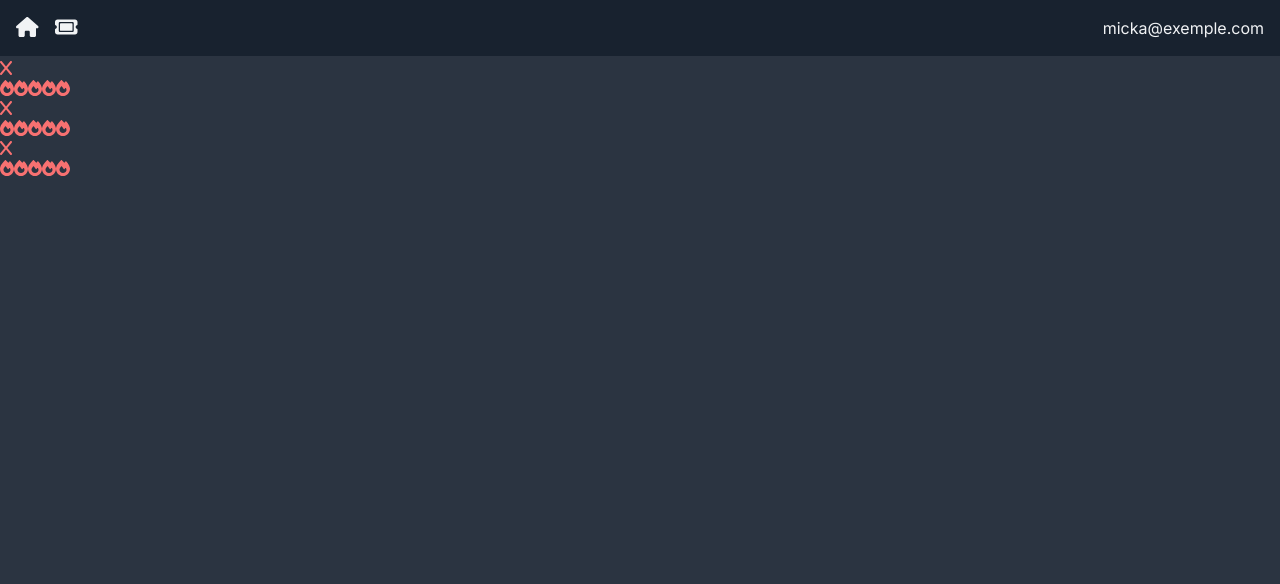
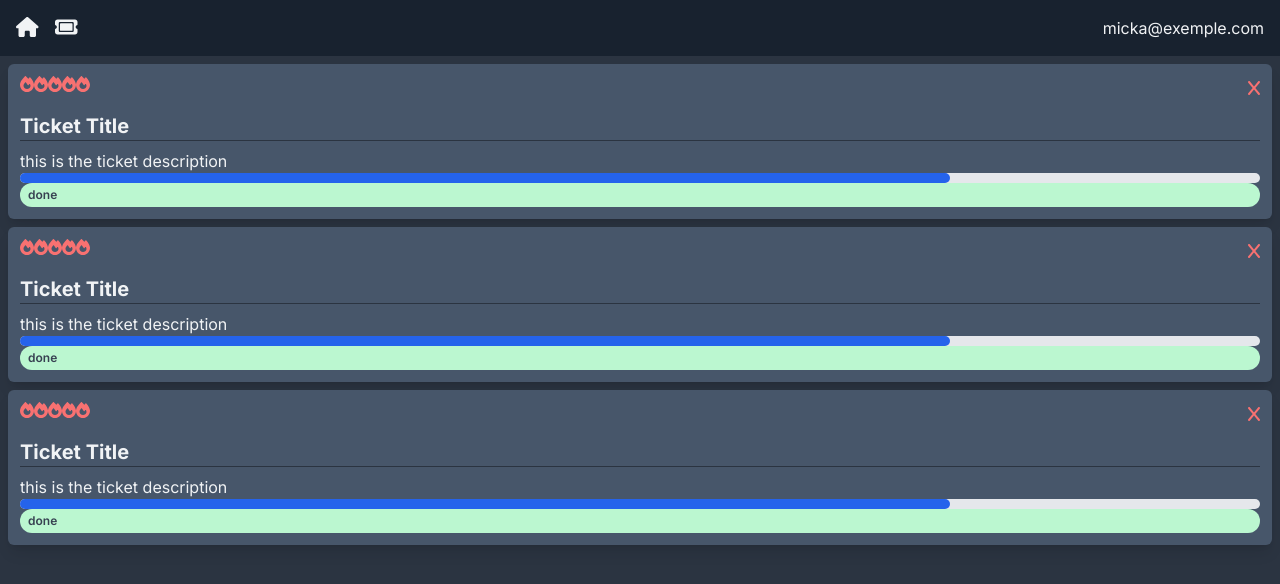
Before and after one commit to mikeheul/ticket-app, a Next.js app: page / in a window 1280 px wide. Shown: the top 584 px of the page. Built offline with nearby package versions, Linux system fonts and the light colour scheme.

Commit message:
base layer in globals css

```diff
--- /dev/null
+++ b/app/(components)/ProgressDisplay.jsx
@@ -0,0 +1,12 @@
+const ProgressDisplay = () => {
+  return (
+    <div className="w-full bg-gray-200 rounded-full h-2.5">
+      <div
+        className="bg-blue-600 h-2.5 rounded-full"
+        style={{ width: "75%" }}>
+      </div>
+    </div>
+  )
+}
+
+export default ProgressDisplay
--- /dev/null
+++ b/app/(components)/StatusDisplay.jsx
@@ -0,0 +1,9 @@
+const StatusDisplay = () => {
+  return (
+    <span className="inline-block rounded-full px-2 py-1 text-xs font-semibold text-gray-700 bg-green-200">
+        done
+    </span>
+  )
+}
+
+export default StatusDisplay
--- a/app/(components)/TicketCard.jsx
+++ b/app/(components)/TicketCard.jsx
@@ -1,11 +1,24 @@
 import DeleteBlock from "./DeleteBlock"
 import PriorityDisplay from "./PriorityDisplay"
+import ProgressDisplay from "./ProgressDisplay"
+import StatusDisplay from "./StatusDisplay"
 
 const TicketCard = () => {
   return (
-    <div>
-        <DeleteBlock />
-        <PriorityDisplay />
+    <div className="flex flex-col bg-card hover:bg-card-hover rounded-md shadow-lg p-3 m-2">
+        <div className="flex mb-3">
+            <PriorityDisplay />
+            <div className="ml-auto">
+                <DeleteBlock />
+            </div>
+        </div>
+        <h4>Ticket Title</h4>
+        <hr className="h-px border-0 bg-page mb-2"/>
+        <p className="whitespace-pre-wrap">
+            this is the ticket description
+        </p>
+        <ProgressDisplay />
+        <StatusDisplay />
     </div>
   )
 }
--- a/app/globals.css
+++ b/app/globals.css
@@ -1,6 +1,28 @@
 @tailwind base;
 @tailwind components;
 @tailwind utilities;
+
+@layer base {
+    h1,
+    h2,
+    h3,
+    h4 {
+        @apply font-bold;
+    }
+
+    h1 {
+        @apply text-4xl
+    }
+    h2 {
+        @apply text-3xl
+    }
+    h3 {
+        @apply text-2xl
+    }
+    h4 {
+        @apply text-xl
+    }
+}
 
 @layer components {
     .icon {
```
Also changed, not shown: 1 other file (tests, documents, lock files or other folders).
